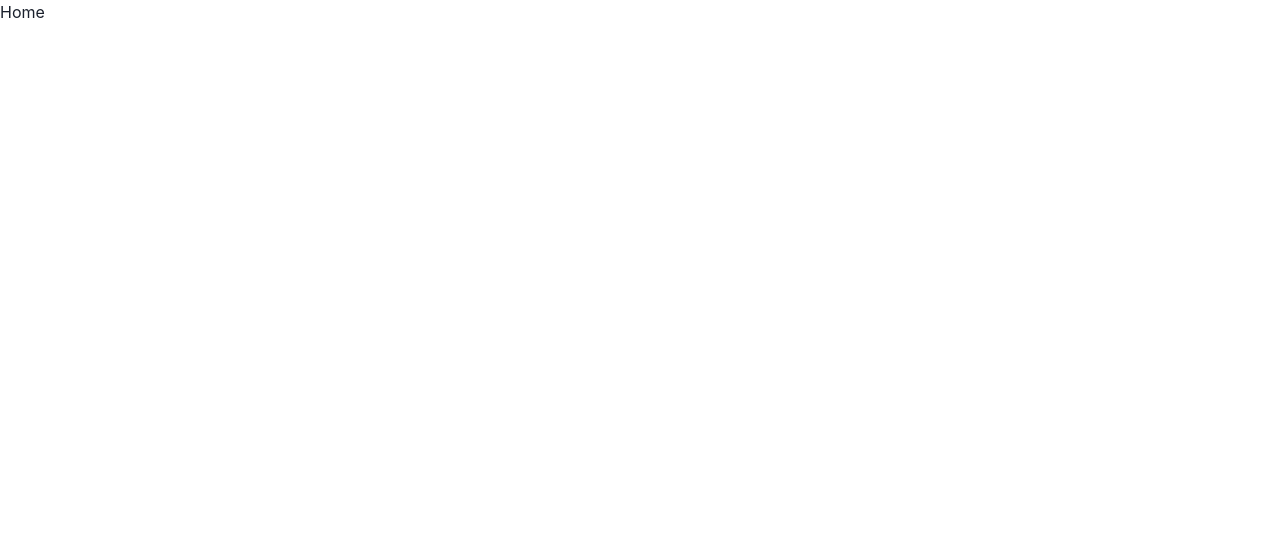
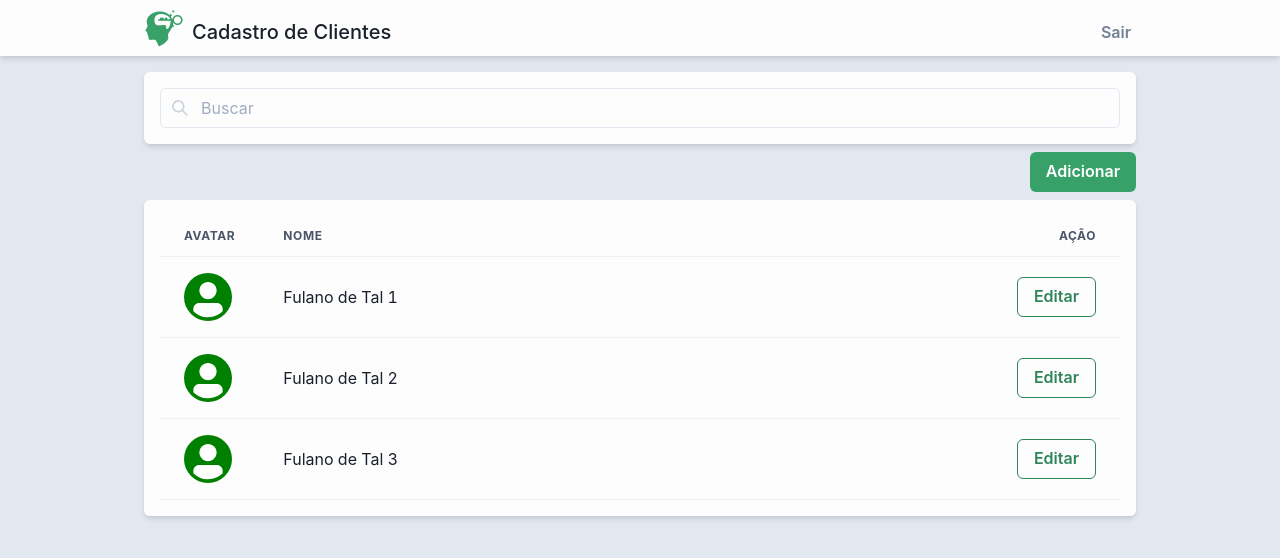
Before and after one commit to BernardoModerno/manage-clientes-react, a React (Create React App) app: page /home in a window 1280 px wide. Shown: the top 558 px of the page. Built offline with nearby package versions, Linux system fonts and the light colour scheme.

Commit message:
Implementação - Tela de Home

```diff
--- /dev/null
+++ b/src/components/Header.tsx
@@ -0,0 +1,18 @@
+import { Button, Container, Flex, Image, Stack, Text } from "@chakra-ui/react";
+import logo from "../assets/logo.png";
+
+export default function Header() {
+    return (
+        <Flex backgroundColor="whiteAlpha.900" boxShadow="md">
+            <Container maxW="container.lg">
+              <Stack flexDir="row" alignItems="center"mt={2} mb={2}>
+                <Image src={logo} alt="Logo" boxSize="40px" objectFit="contain" marginRight={2} />
+                <Text fontSize="xl" fontWeight="500">Cadastro de Clientes</Text>
+                <Stack style={{ marginLeft: "auto" }}>
+                    <Button variant="link">Sair</Button>
+                </Stack>
+               </Stack>
+            </Container>
+        </Flex>
+    );
+}
--- a/src/pages/Dashboard/Home.tsx
+++ b/src/pages/Dashboard/Home.tsx
@@ -1,3 +1,75 @@
+import { SearchIcon } from "@chakra-ui/icons";
+import { Alert, AlertIcon, Avatar, Box, Button, Container, Flex, Input, InputGroup, InputLeftElement, Stack, Table, Tbody, Td, Th, Thead, Tr } from "@chakra-ui/react";
+import Header from "../../components/Header";
+
 export default function Home() {
-    return <div>Home</div>;
+
+    const clients = [
+        "Fulano de Tal 1",
+        "Fulano de Tal 2",
+        "Fulano de Tal 3"
+    ]
+
+    // const clients: any[] = [];
+
+    return (
+        <Flex
+        flexDirection="column"
+        width="10wh"
+        height="100vh"
+        backgroundColor="gray.200"
+        >
+            <Header/>
+            <Container maxW="container.lg">
+                <Stack mt={4}>
+                    <Box
+                    backgroundColor="whiteAlpha.900"
+                    boxShadow="md"
+                    borderRadius="md"
+                    p="1rem"
+                >
+                        <InputGroup>
+                            <InputLeftElement pointerEvents="none" children={<SearchIcon color="gray.300" />} />
+                            <Input type="text" placeholder="Buscar"/>
+                        </InputGroup>
+                    </Box>
+                    <Flex justifyContent="flex-end">
+                        <Button type="button" variant="solid" colorScheme="green">
+                            Adicionar
+                        </Button>
+                    </Flex>
+                    <Box backgroundColor="whiteAlpha.900" boxShadow="md" borderRadius="md" p="1rem">
+                        {clients.length > 0 ?
+                        <Table >
+                            <Thead>
+                                <Tr>
+                                    <Th>Avatar</Th>
+                                    <Th width="90%">Nome</Th>
+                                    <Th textAlign="end">Ação</Th>
+                                </Tr>
+                            </Thead>
+                            <Tbody>
+                                {clients.map((item, index) => (
+                                    <Tr key={index}>
+                                        <Td><Avatar bg="green" /></Td>
+                                        <Td>{item}</Td>
+                                        <Td textAlign="end">
+                                            <Button type="button" variant="outline" colorScheme="green" >
+                                            Editar
+                                            </Button>
+                                        </Td>
+                                    </Tr>
+                                ))}
+
+                            </Tbody>
+                        </Table> :
+                        <Alert status='info'>
+                            <AlertIcon />
+                            Não existem itens para exibir!
+                        </Alert> }
+                    </Box>
+                </Stack>
+            </Container>
+        </Flex>
+    );
 }
```
